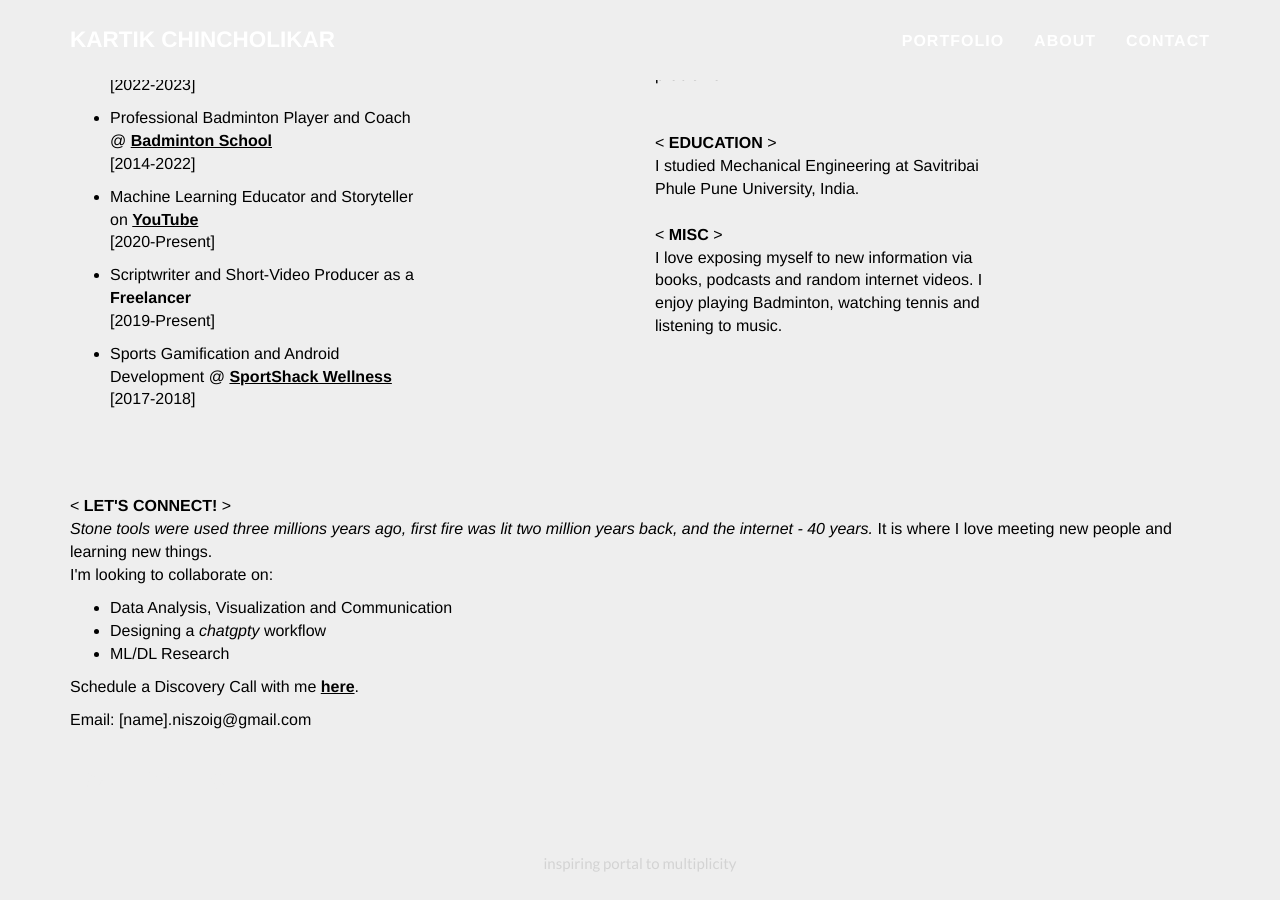
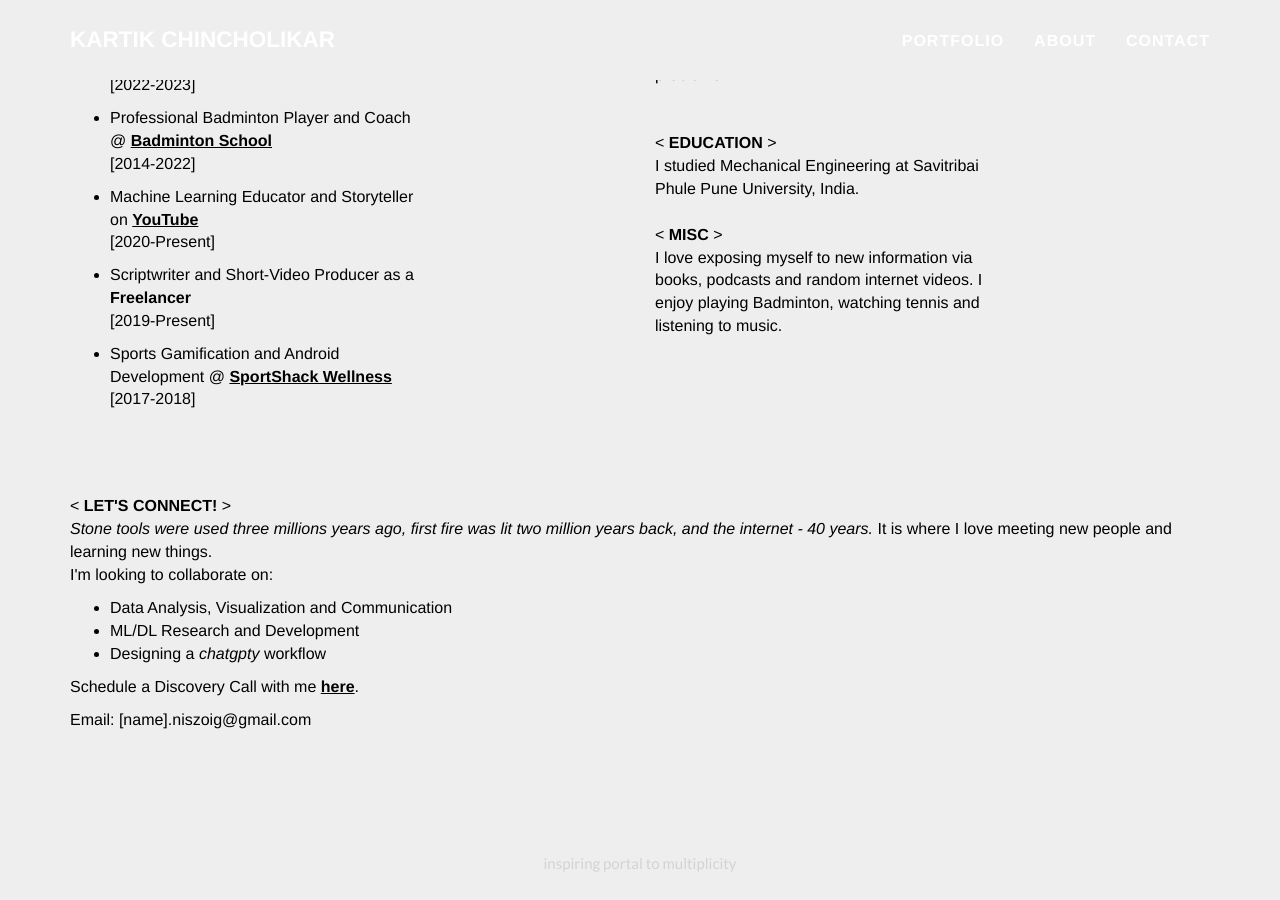
Before and after one commit to kartikchincholikar/kartikchincholikar.github.io, a Jekyll site: the page built from _posts/2014-07-19-Group Equivariant Neural Networks.markdown, in a window 1280 px wide and 900 px high, scrolled down 1062 px. Built offline with Jekyll 4.4.1, drawn with Linux system fonts in a browser that asks for light colours.

Commit message:
changes text static contact

```diff
--- a/_includes/contact_static.html
+++ b/_includes/contact_static.html
@@ -8,8 +8,8 @@
         I'm looking to collaborate on:<br>
         <ul>
           <li>Data Analysis, Visualization and Communication</li>
+          <li>ML/DL Research and Development</li>
           <li>Designing a <i>chatgpty</i> workflow</li>
-          <li>ML/DL Research</li>
         </ul>
 
         </p>
```
